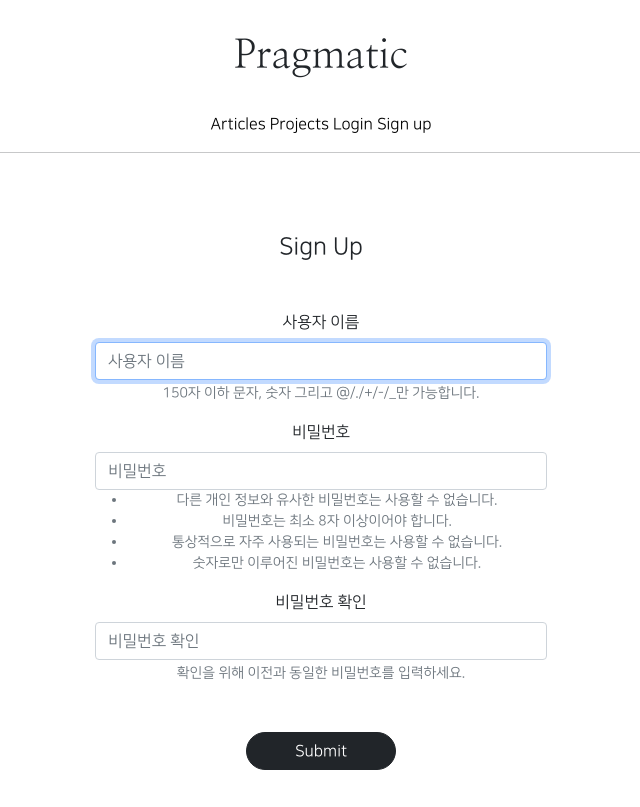
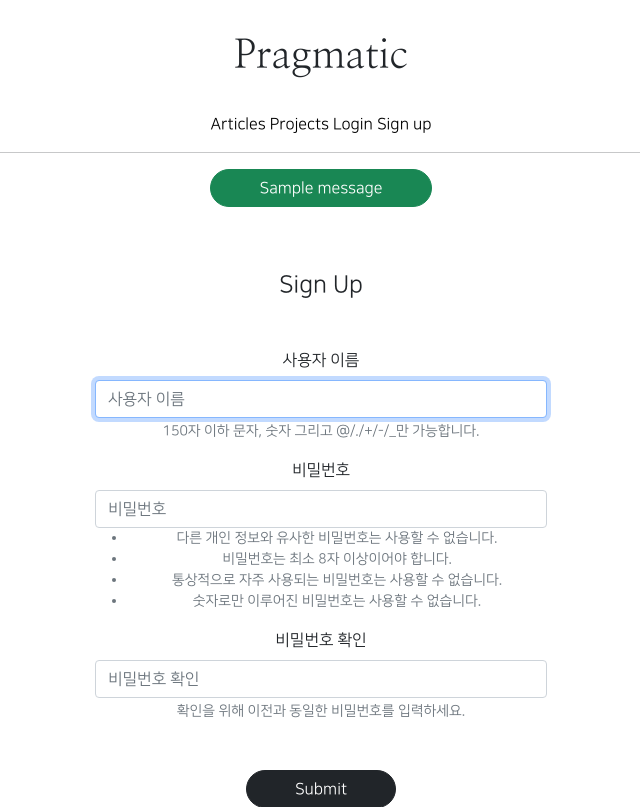
Before and after one commit to plumteri/trial_2, a Django app: page /accounts/create/ in a window 1280 px wide. Shown: the top 807 px of the page, without its empty margins (319-959 px from the left). Run offline with Django 3.2, Linux system fonts and the light colour scheme; tables that the repository leaves empty hold one stand-in row (values such as "Sample post"); one stand-in notice (Sample message) is shown; parts of the project's set-up code (start-up, migrations or seed data) failed here and were passed over; some libraries are stand-ins or nearby versions.

Commit message:
8/25 2class commit3_trial2

```diff
--- a/likeapp/views.py
+++ b/likeapp/views.py
@@ -1,3 +1,4 @@
+from django.contrib import messages
 from django.contrib.auth.decorators import login_required
 from django.http import HttpResponseRedirect
 from django.shortcuts import render
@@ -21,11 +22,15 @@ class LikeArticleView(RedirectView):
         likeRecord = LikeRecord.objects.filter(user=user,
                                                article=article)  #과거에 좋아요 누른 적있는지
         if likeRecord.exists():  # 좋아요 누른 적 있으면
+            # 좋아요 반영 x
+            messages.add_message(request, messages.ERROR, '좋아요는 한 번만 가능합니다.')
             return HttpResponseRedirect(reverse('articleapp:detail', kwargs={'pk': kwargs['article_pk']}))
         else:
             LikeRecord(user=user, article=article).save()
             article.like += 1
             article.save()
+            # 좋아요 반영 o
+            messages.add_message(request, messages.SUCCESS, '좋아요가 반영되었습니다.')
 
         return super().get(request, *args, **kwargs)
 
--- a/templates/base.html
+++ b/templates/base.html
@@ -6,6 +6,14 @@
 {% include 'header.html' %}
 
 <hr>
+
+{% for message in messages %}
+    <div class="text-center">
+        <div class="btn btn-success rounded-pill px-5">
+            {{ message }}
+        </div>
+    </div>
+{% endfor %}
 
 {% block content %}
 {% endblock %}
```
